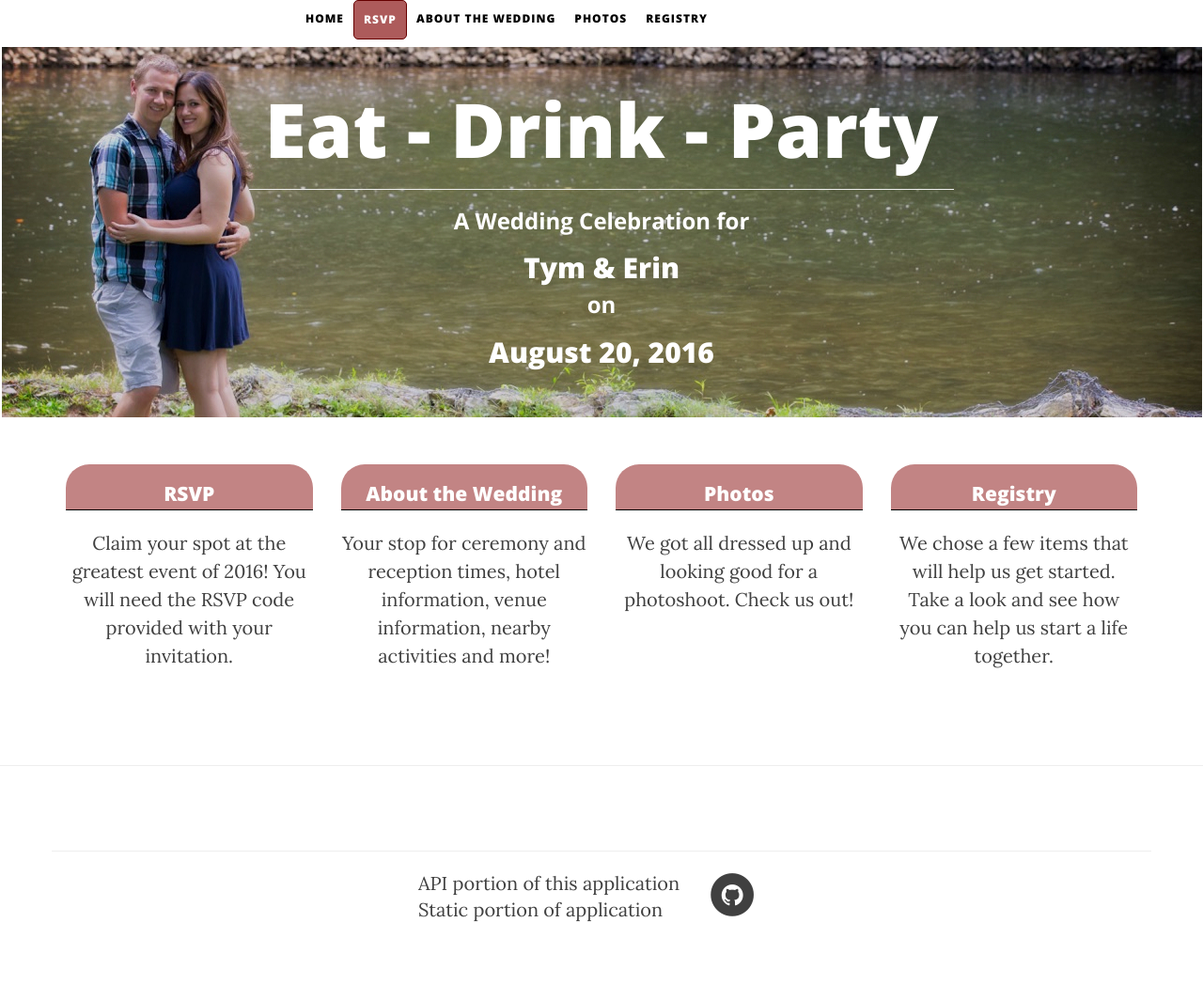
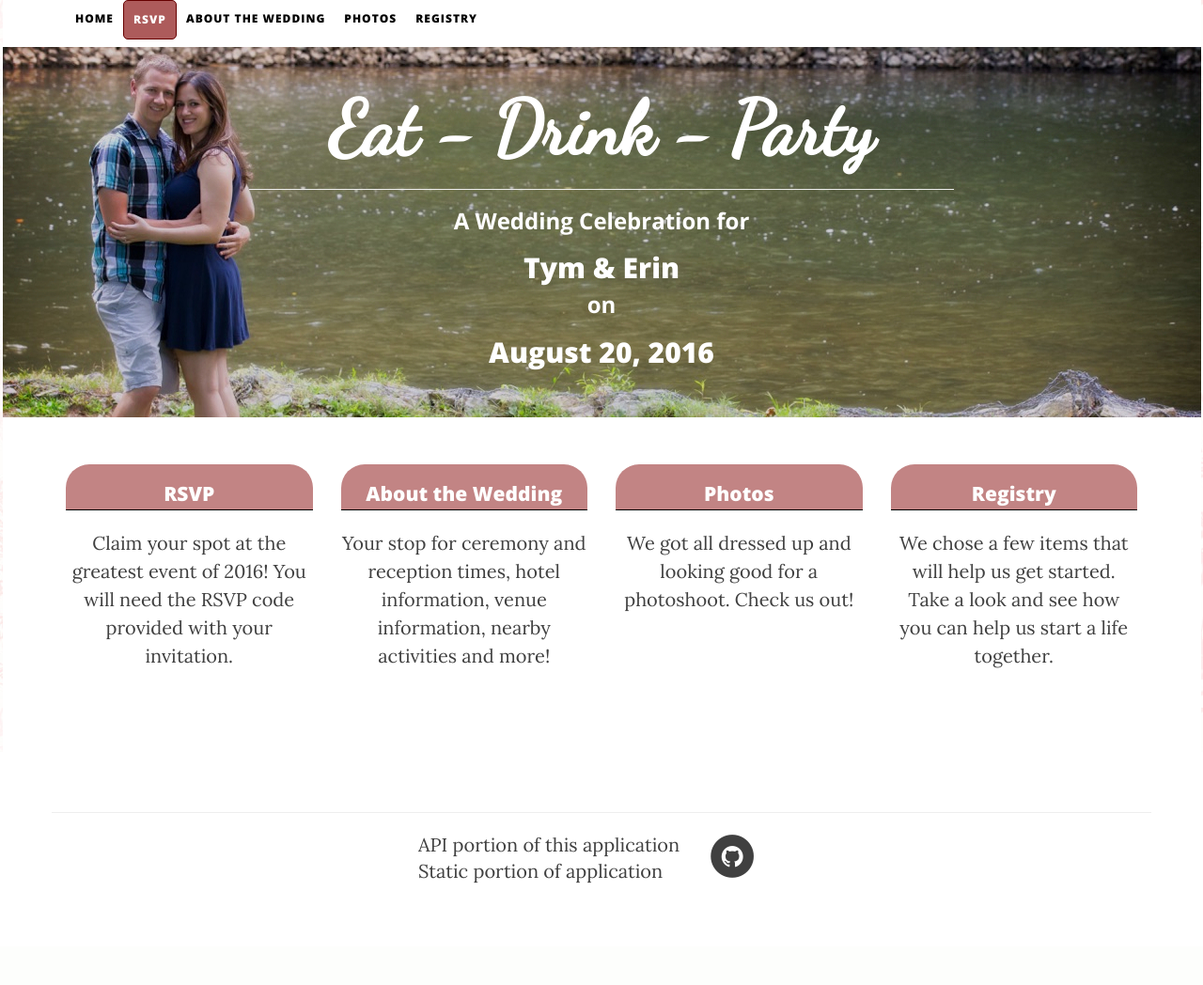
Before and after one commit to timbtlr/weddingstatic, a PHP site: page / in a window 1280 px wide. Shown: the whole page at 94% size. After the commit the page ends 940 px from the top, so only its background shows below. Run offline with PHP 8.4, Linux system fonts and the light colour scheme; some libraries are stand-ins or nearby versions.

Commit message:
Fixing up issues with the main view size

```diff
--- a/css/clean-blog.css
+++ b/css/clean-blog.css
@@ -47,11 +47,8 @@ hr.small {
   border-color: white;
 }
 .navbar-custom {
-  top: 0;
-  width: 100%;
   z-index: 3;
   font-family: 'Open Sans', 'Helvetica Neue', Helvetica, Arial, sans-serif;
-  left: 300px;
 }
 .navbar-custom .navbar-brand {
   font-weight: 800;
@@ -99,30 +96,21 @@ hr.small {
     backface-visibility: hidden;
   }
   .navbar-custom.is-fixed {
-    /* when the user scrolls down, we hide the header right above the viewport */
+    /* when the user scrolls down, we keep the navbar at the top of the viewport*/
     position: fixed;
-    top: 0x;
-    background-color: rgba(255, 255, 255, 1);
-    border-bottom: 1px solid #f2f2f2;
+    background-color: #c5c4bf;
     -webkit-transition: -webkit-transform 0.3s;
     -moz-transition: -moz-transform 0.3s;
     transition: transform 0.3s;
-  }
-  .navbar-custom.is-fixed .navbar-brand {
-    color: #404040;
+    width: 100%;
   }
   .navbar-custom.is-fixed .navbar-brand:hover,
   .navbar-custom.is-fixed .navbar-brand:focus {
     color: #600;
   }
-  .navbar-custom.is-fixed .nav li a {
-    color: #404040;
-  }
   .navbar-custom.is-fixed .nav li a:hover,
   .navbar-custom.is-fixed .nav li a:focus {
     color: #600;
-  }
-  .navbar-custom.is-visible {
   }
 }
 .intro-header {
--- a/css/custom.css
+++ b/css/custom.css
@@ -1,3 +1,26 @@
+body::after {
+  content: "";
+  background: url("../img/background.jpg");
+  opacity: 0.4;
+  top: 0;
+  left: 0;
+  bottom: 0;
+  right: 0;
+  position: absolute;
+  z-index: -1;
+}
+
+.content {
+    margin: auto;
+    width: 1275px;
+    background-color: white;
+}
+
+h1 {
+  font-family: 'Dancing Script', 'Helvetica Neue', Helvetica, Arial, sans-serif;
+  font-weight: 800;
+}
+
 .home-link {
     text-decoration: none !important;
 }
--- a/home.html
+++ b/home.html
@@ -32,6 +32,7 @@
     <link href="css/custom.css" rel="stylesheet">
 
     <!-- Custom Fonts -->
+    <link href='https://fonts.googleapis.com/css?family=Dancing+Script' rel='stylesheet' type='text/css'>
     <link href="https://maxcdn.bootstrapcdn.com/font-awesome/4.1.0/css/font-awesome.min.css" rel="stylesheet" type="text/css">
     <link href='https://fonts.googleapis.com/css?family=Lora:400,700,400italic,700italic' rel='stylesheet' type='text/css'>
     <link href='https://fonts.googleapis.com/css?family=Open+Sans:300italic,400italic,600italic,700italic,800italic,400,300,600,700,800' rel='stylesheet' type='text/css'>
@@ -47,10 +48,11 @@
 </head>
 
 <body>
+    <div class = "content">
         <div class="row">
             <!-- Navigation -->
             <nav class="navbar navbar-default navbar-custom navbar-fixed-top">
-            <div class="container-fluid">
+                <div class="container">
                     <!-- Collect the nav links, forms, and other content for toggling -->
                     <div class="collapse navbar-collapse" id="bs-example-navbar-collapse-1">
                         <ul class="nav navbar-nav navbar-left">
@@ -88,8 +90,6 @@
         <!-- Angular dynamic content is loaded beyond this point -->
         <div ng-view></div>
 
-    <hr>
-
         <!-- Footer -->
         <footer>
             <div class="container">
@@ -113,6 +113,7 @@
                 </div>
             </div>
         </footer>
+    </div>
 
     <!-- jQuery -->
     <script src="js/jquery.js"></script>
```
Also changed, not shown: img/background.jpg (added). Lines whose indentation alone changed are shown as unchanged.
